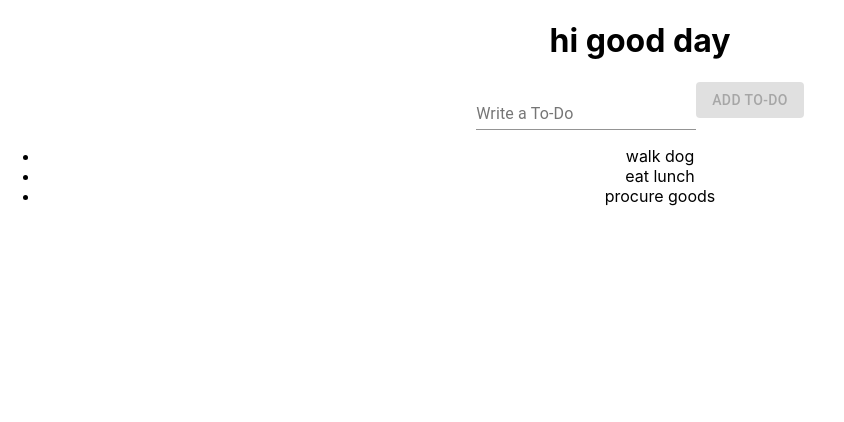
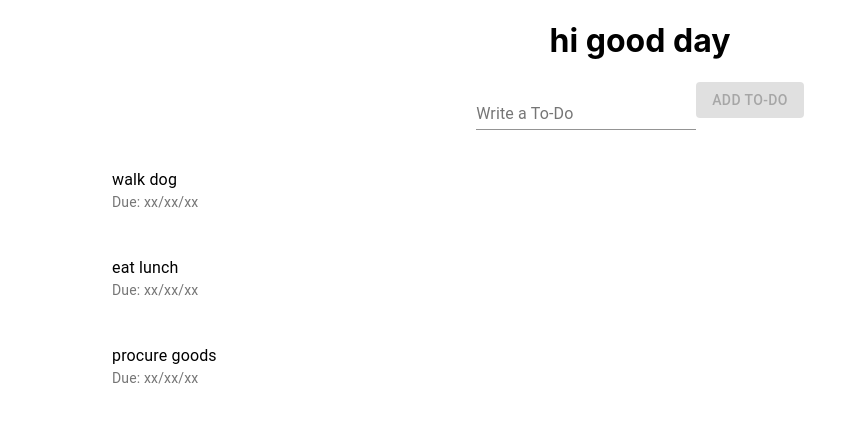
Before and after one commit to jefroy/jj-income-tracker, a React (Create React App) app: page / in a window 1280 px wide. Shown: the top 422 px of the page, without its empty margins (0-844 px from the left). Built offline with nearby package versions, Linux system fonts and the light colour scheme.

Commit message:
css/ start using material ui
- refactor previous code to be styled with material ui

```diff
--- a/src/TodoList/TodoList.css
+++ b/src/TodoList/TodoList.css
@@ -1 +1,4 @@
 /* your css code */
+.todo__list{
+
+}
--- a/src/TodoList/TodoList.js
+++ b/src/TodoList/TodoList.js
@@ -1,10 +1,21 @@
 import React from 'react'
 import './TodoList.css';
+import {List} from "@material-ui/core";
+import ListItem from "@material-ui/core/ListItem";
+import ListItemText from "@material-ui/core/ListItemText";
+import ListItemAvatar from "@material-ui/core/ListItemAvatar";
 
 function TodoList(props) {
     return (
     <div className="TodoList">
-        <li>{props.taskName}</li>
+
+        <List className={"todo__list"}>
+            <ListItem>
+                <ListItemAvatar></ListItemAvatar>
+                <ListItemText primary={props.taskName} secondary={"Due: xx/xx/xx"} />
+            </ListItem>
+        </List>
+
     </div>
   )
 }
```
